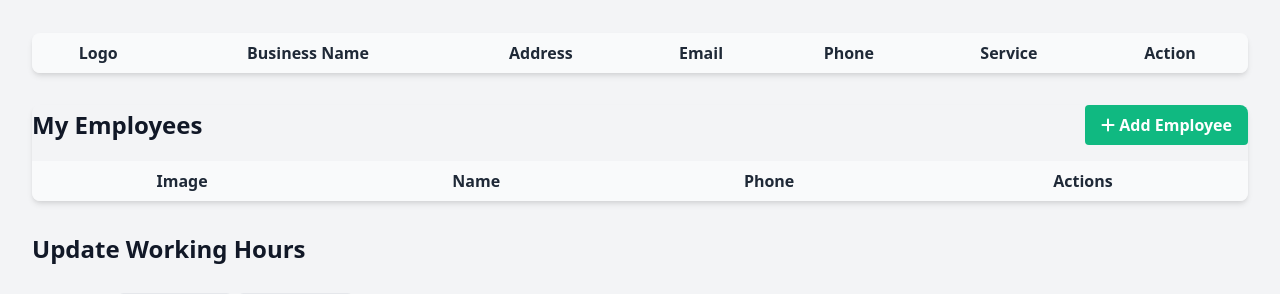
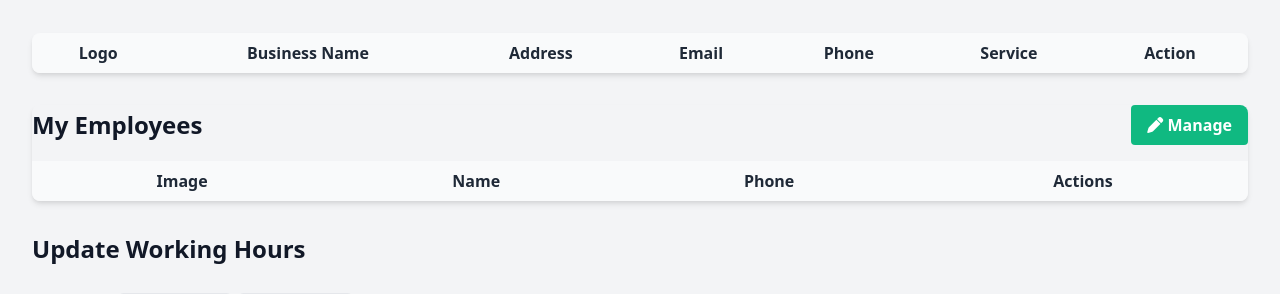
Before and after one commit to AAAxis/hamaspera, a Django app: page /dashboard/ in a window 1280 px wide. Shown: the part 587-881 px from the top of the page. Run offline with Django 4.2, Linux system fonts and the light colour scheme; lists and menus that the app fills with data are empty; some libraries are stand-ins or nearby versions.

Commit message:
edit & manage

```diff
--- a/scheduler/templates/scheduler/dashboard.html
+++ b/scheduler/templates/scheduler/dashboard.html
@@ -53,7 +53,7 @@
                 <div class="px-2 pt-2 pb-3 space-y-1 sm:px-3">
                     <a href="/dashboard" class="block px-3 py-2 rounded-md text-base font-medium text-white bg-gray-900 hover:bg-gray-700" aria-current="page">Dashboard</a>
                     <a href="/edit" class="block px-3 py-2 rounded-md text-base font-medium text-white bg-gray-900 hover:bg-gray-700">Edit Business</a>
-                    <a href="/employees" class="block px-3 py-2 rounded-md text-base font-medium text-white bg-gray-900 hover:bg-gray-700">Add Employee</a>
+                    <a href="/employees" class="block px-3 py-2 rounded-md text-base font-medium text-white bg-gray-900 hover:bg-gray-700">Manage</a>
                 </div>
                 <div class="pt-4 pb-3 border-t border-gray-700">
                     <div class="flex items-center px-5">
@@ -116,7 +116,7 @@
                     <div class="flex justify-between items-center mb-4">
                         <h2 class="text-2xl font-bold text-gray-900">My Employees</h2>
                         <button id="addEmployees" class="bg-green-500 hover:bg-green-700 text-white font-bold py-2 px-4 rounded">
-                            <i class="fas fa-plus"></i> Add Employee
+                            <i class="fas fa-pen"></i> Manage
                         </button>
                     </div>
                     <table class="min-w-full divide-y divide-gray-200">
@@ -397,8 +397,8 @@ async function fetchEmployees() {
                         <td class="px-4 py-2">${employeeData.name || 'N/A'}</td>
                         <td class="px-4 py-2">${employeeData.phone || 'N/A'}</td>
                         <td class="px-4 py-2">
-                            <button onclick="deleteEmployee('${employeeId}')" class="text-red-500 hover:text-red-700">
-                                Delete
+                            <button onclick="editEmployee('${employeeId}')" class="text-red-500 hover:text-red-700">
+                                Edit
                             </button>
                         </td>
                     </tr>
@@ -410,28 +410,6 @@ async function fetchEmployees() {
         console.error('Error fetching employees:', error);
     }
 }
-
-
-// Function to delete an employee
-window.deleteEmployee = async function(employeeId) {
-    const confirmed = confirm("Are you sure you want to delete this employee?");
-    if (!confirmed) return; // Exit if the user cancels
-
-    try {
-        // Reference to the employees collection
-        const employeeDocRef = doc(db, "employees", employeeId);
-
-        // Delete the employee document
-        await deleteDoc(employeeDocRef);
-
-
-        // Refresh the employee list after deletion
-        fetchEmployees();
-    } catch (error) {
-        console.error('Error deleting employee:', error);
-        alert('Error deleting employee. Please check the console for more details.');
-    }
-};
 
 
 
```
